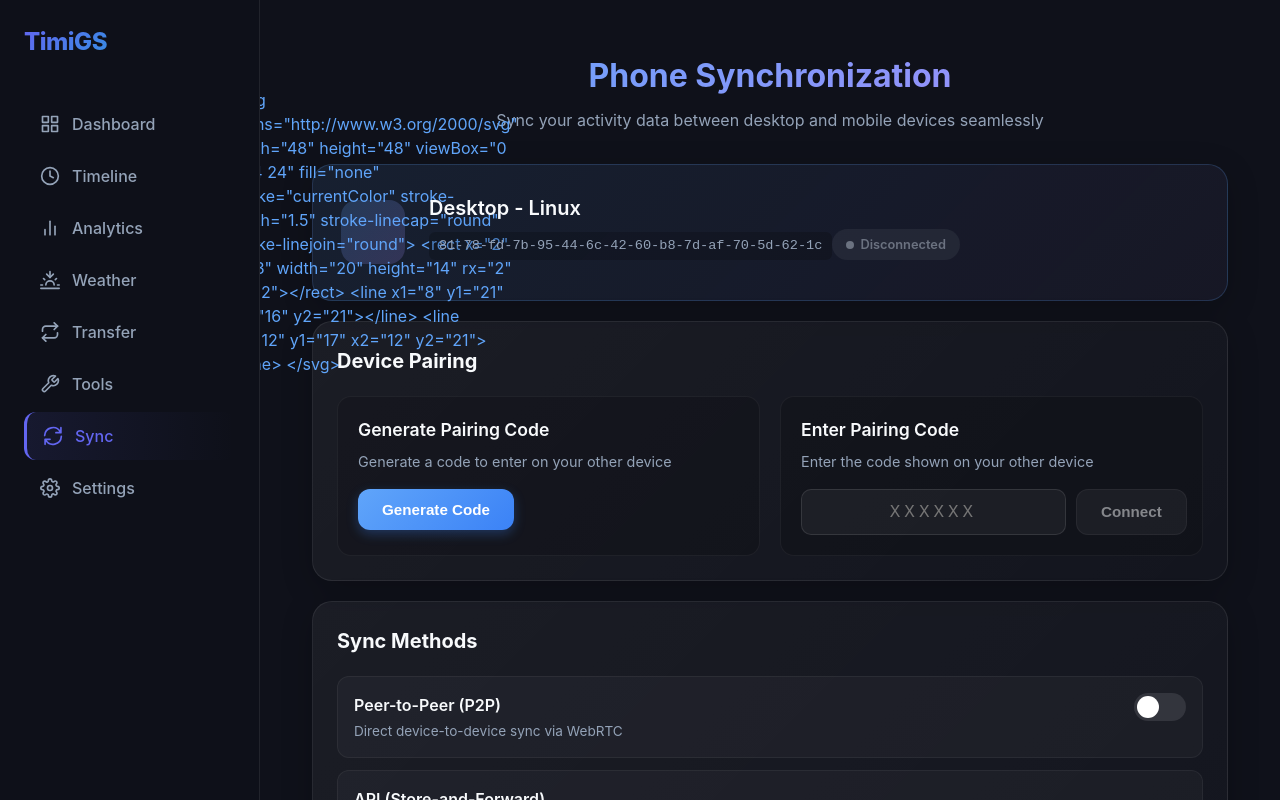
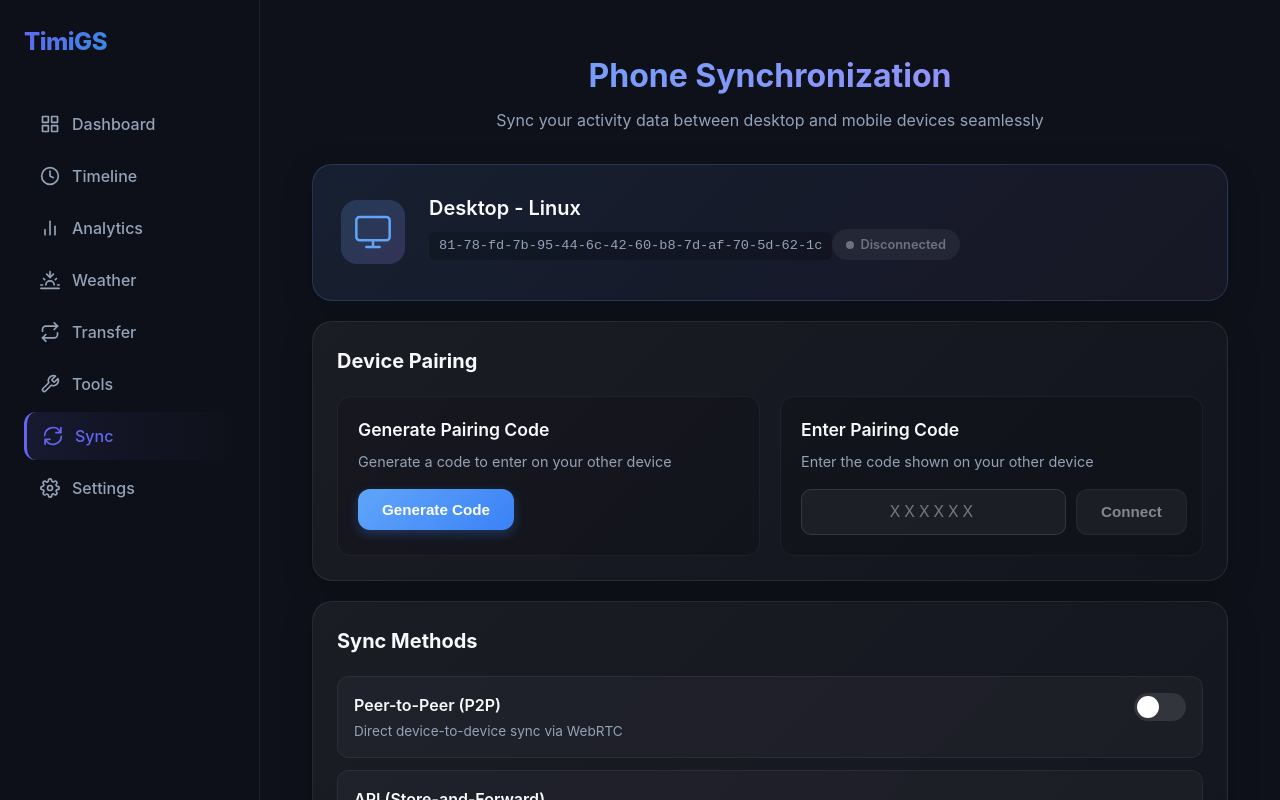
Before and after one commit to BANSAFAn/timiGS-, a Vue app: page /#/sync in a window 1280 px wide. Built offline with nearby package versions, Linux system fonts and the light colour scheme.

Commit message:
feat: new table syns

```diff
--- a/src/views/Analytics.vue
+++ b/src/views/Analytics.vue
@@ -10,28 +10,31 @@
           <!-- View Style Selector -->
           <div class="view-selector">
             <button
+              type="button"
               class="view-btn"
               :class="{ active: viewStyle === 'default' }"
               @click="viewStyle = 'default'"
               title="Default View"
             >
-              <svg xmlns="http://www.w3.org/2000/svg" width="18" height="18" viewBox="0 0 24 24" fill="none" stroke="currentColor" stroke-width="2"><rect x="3" y="3" width="7" height="7"></rect><rect x="14" y="3" width="7" height="7"></rect><rect x="14" y="14" width="7" height="7"></rect><rect x="3" y="14" width="7" height="7"></rect></svg>
+              <svg xmlns="http://www.w3.org/2000/svg" width="18" height="18" viewBox="0 0 24 24" fill="none" stroke="currentColor" stroke-width="2" style="pointer-events: none;"><rect x="3" y="3" width="7" height="7"></rect><rect x="14" y="3" width="7" height="7"></rect><rect x="14" y="14" width="7" height="7"></rect><rect x="3" y="14" width="7" height="7"></rect></svg>
             </button>
             <button
+              type="button"
               class="view-btn"
               :class="{ active: viewStyle === 'roadmap' }"
               @click="viewStyle = 'roadmap'"
               title="Roadmap View"
             >
-              <svg xmlns="http://www.w3.org/2000/svg" width="18" height="18" viewBox="0 0 24 24" fill="none" stroke="currentColor" stroke-width="2"><path d="M3 3v18h18"/><path d="M18 17V9"/><path d="M13 17V5"/><path d="M8 17v-3"/></svg>
+              <svg xmlns="http://www.w3.org/2000/svg" width="18" height="18" viewBox="0 0 24 24" fill="none" stroke="currentColor" stroke-width="2" style="pointer-events: none;"><path d="M3 3v18h18"/><path d="M18 17V9"/><path d="M13 17V5"/><path d="M8 17v-3"/></svg>
             </button>
             <button
+              type="button"
               class="view-btn"
               :class="{ active: viewStyle === 'compact' }"
               @click="viewStyle = 'compact'"
               title="Compact View"
             >
-              <svg xmlns="http://www.w3.org/2000/svg" width="18" height="18" viewBox="0 0 24 24" fill="none" stroke="currentColor" stroke-width="2"><line x1="8" y1="6" x2="21" y2="6"></line><line x1="8" y1="12" x2="21" y2="12"></line><line x1="8" y1="18" x2="21" y2="18"></line><line x1="3" y1="6" x2="3.01" y2="6"></line><line x1="3" y1="12" x2="3.01" y2="12"></line><line x1="3" y1="18" x2="3.01" y2="18"></line></svg>
+              <svg xmlns="http://www.w3.org/2000/svg" width="18" height="18" viewBox="0 0 24 24" fill="none" stroke="currentColor" stroke-width="2" style="pointer-events: none;"><line x1="8" y1="6" x2="21" y2="6"></line><line x1="8" y1="12" x2="21" y2="12"></line><line x1="8" y1="18" x2="21" y2="18"></line><line x1="3" y1="6" x2="3.01" y2="6"></line><line x1="3" y1="12" x2="3.01" y2="12"></line><line x1="3" y1="18" x2="3.01" y2="18"></line></svg>
             </button>
           </div>
 
@@ -1111,6 +1114,10 @@ watch(selectedRange, async () => {
   font-weight: 500;
 }
 
+.view-btn svg {
+  pointer-events: none;
+}
+
 .view-btn:hover {
   background: rgba(255, 255, 255, 0.12);
   color: var(--text-main);
--- a/src/views/Sync.vue
+++ b/src/views/Sync.vue
@@ -7,9 +7,7 @@
 
     <!-- Device Info -->
     <div class="card device-info">
-      <div class="device-icon">
-        <IconDevice :type="syncStore.deviceType" />
-      </div>
+      <div class="device-icon" v-html="getDeviceIcon(syncStore.deviceType)"></div>
       <div class="device-details">
         <h3>{{ syncStore.deviceName }}</h3>
         <p class="device-id">{{ syncStore.deviceId }}</p>
@@ -73,7 +71,7 @@
 
         <div v-for="device in syncStore.pairedDevices" :key="device.id" class="paired-device">
           <div class="paired-device-info">
-            <IconDevice :type="device.type" />
+            <span v-html="getDeviceIcon(device.type)"></span>
             <div>
               <h4>{{ device.name }}</h4>
               <p class="device-id-small">{{ device.id }}</p>
@@ -462,8 +460,8 @@ function formatTime(timestamp: number): string {
   return new Date(timestamp).toLocaleString();
 }
 
-// Icon component with SVG
-function IconDevice({ type }: { type: 'desktop' | 'mobile' }) {
+// Get device icon SVG
+function getDeviceIcon(type: 'desktop' | 'mobile'): string {
   if (type === 'desktop') {
     return `<svg xmlns="http://www.w3.org/2000/svg" width="48" height="48" viewBox="0 0 24 24" fill="none" stroke="currentColor" stroke-width="1.5" stroke-linecap="round" stroke-linejoin="round">
       <rect x="2" y="3" width="20" height="14" rx="2" ry="2"></rect>
```
